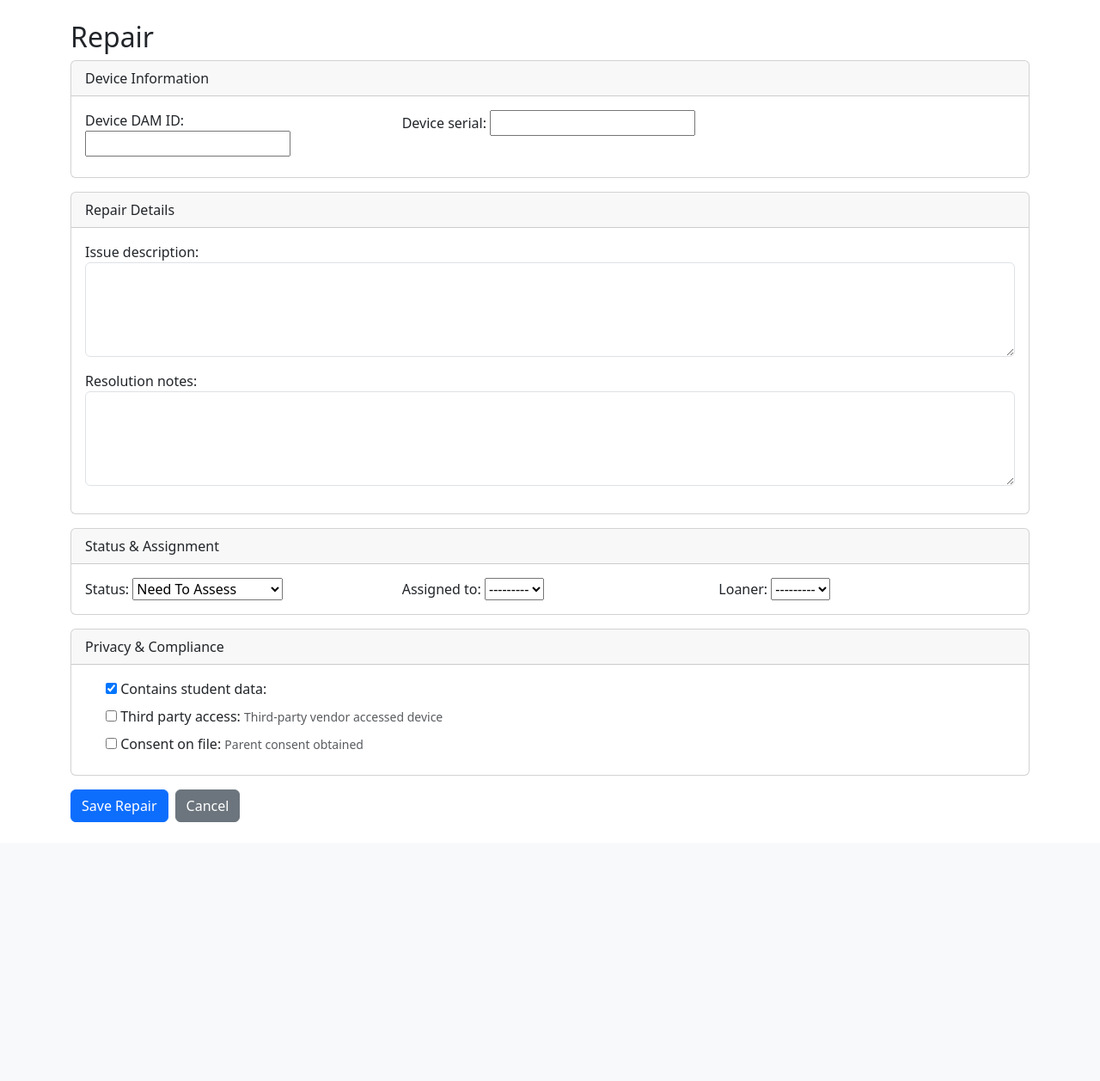
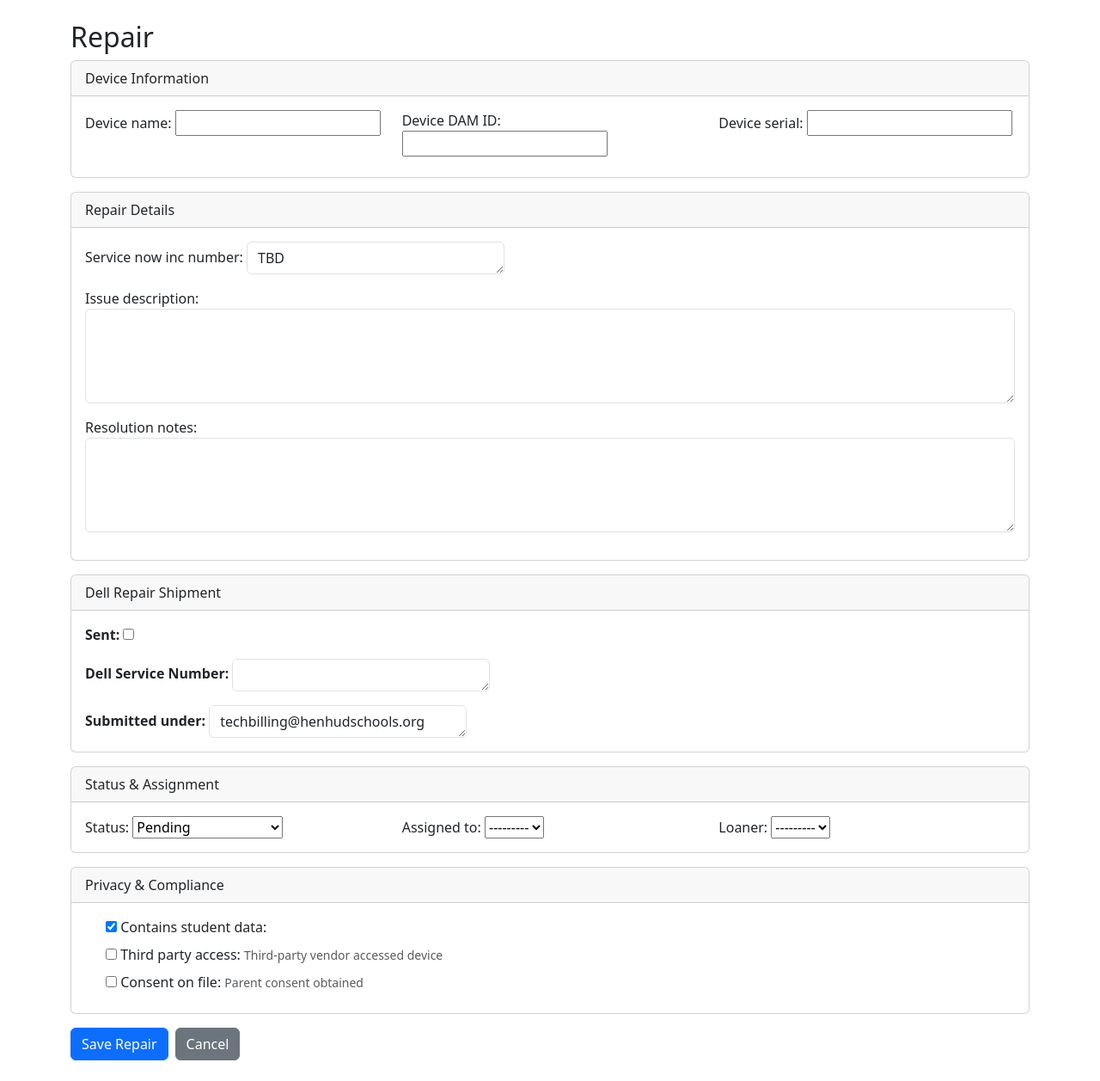
Before and after one commit to BigRigMcK/henhud-repair, a Django app: template repair_tracker/templates/repair_form.html in a window 1280 px wide. Shown: the part 110-1367 px from the top of the page at 86% size. Before the commit the page ends 1066 px from the top, so only its background shows below. Run offline with Django 4.2, Linux system fonts and the light colour scheme; the template is opened without the code that fills it: values that come from a table or form of the project are taken from there, others are empty.

Commit message:
Big Update
Changes to website and Models

```diff
--- a/repair_tracker/forms.py
+++ b/repair_tracker/forms.py
@@ -5,7 +5,7 @@ class RepairForm(forms.ModelForm):
     class Meta:
         model = Repair
         fields = [
-            'device_DAM_ID', 'device_serial',
+            'device_name','device_DAM_ID', 'device_serial',
             'student_name', 'student_id', 'student_grade','student_email','student_school',
             'issue_description', 'resolution_notes','service_now_inc_number',
             'status', 'loaner', 'assigned_to',
@@ -15,6 +15,21 @@ class RepairForm(forms.ModelForm):
             'vineetha_checked', 'vineetha_repair_comments','vineetha_closed',
         ]
         widgets = {
+            'service_now_inc_number' : forms.Textarea(attrs={
+                'class' : 'form-control',
+                'rows' : 1,
+                'style' : 'width : 300px; display: inline-block; vertical-align: middle;',
+                }),
+             'submitted_under' : forms.Textarea(attrs={
+                'class' : 'form-control',
+                'rows' : 1,
+                'style' : 'width : 300px; display: inline-block; vertical-align: middle;',
+                }),
+            'dell_service_number' : forms.Textarea(attrs={
+                'class' : 'form-control',
+                'rows' : 1,
+                'style' : 'width : 300px; display: inline-block; vertical-align: middle;',
+                }),
             'issue_description': forms.Textarea(attrs={
                 'class': 'form-control',
                 'rows': 4,  # This sets the height by number of lines
--- a/repair_tracker/models.py
+++ b/repair_tracker/models.py
@@ -4,6 +4,17 @@ from django.db import models
 from django.core.validators import MinValueValidator
 from django.contrib.auth.models import User
 from django_cryptography.fields import encrypt
+
+
+
+class DeviceModel(models.Model):
+    Model_Type = models.CharField(unique=True)
+
+    def __str__(self):
+        return f"{self.Model_Type}"
+    class Meta:
+        verbose_name = "Device Model"
+        verbose_name_plural = "Device Models"
 
 class Repair(models.Model):
     # Device information
@@ -45,6 +56,7 @@ class Repair(models.Model):
 
     # Status
     status = models.CharField(max_length=20, choices=[
+        ('pending', 'Pending'),
         ('need_to_assess', 'Need To Assess'),
         ('waiting_on_box', 'Waiting On Box'),
         ('sent_to_dell', 'Sent To Dell'),
@@ -53,6 +65,7 @@ class Repair(models.Model):
         ('fixed_by_tech', 'Fixed By Tech'),
         ('returned', 'Returned to Student'),
         ('completed', 'Completed'),
+        ('vineetha_completed', 'Vineetha Completed'),
     ], default='pending')
 
 
@@ -109,6 +122,13 @@ class Repair(models.Model):
     def get_audit_representation(self):
         """Safe representation for audit logs (no PII)"""
         return f"Repair #{self.id} - {self.device_name}"
+
+#Repair Ticket Note*
+
+# class RepairTicketNote(models.Model):
+
+#     device_name =
+#     building =
 
 
 class LongTermLoaner(models.Model):
@@ -388,3 +408,41 @@ class LoanerCheckoutHistory(models.Model):
     def get_audit_representation(self):
         """Safe representation for audit logs (no PII)"""
         return f"Checkout #{self.id} - {self.loaner.device_name}"
+
+class Classroom_Device_Purpose(models.Model):
+        name = models.CharField(max_length=100, unique=True)
+
+        def __str__(self):
+            return self.name
+        class Meta:
+            verbose_name = "Classroom Device Purpose"
+            verbose_name_plural = "Classroom Device Purposes"
+            ordering = ['name']
+
+
+
+class ClassroomDevices(models.Model):
+    classroom = models.CharField(blank=True)
+    classroom_device_model = models.ForeignKey(
+        DeviceModel,
+        on_delete=models.PROTECT,
+        related_name='devices'
+        )
+    classroom_dam_id = models.CharField(blank=True, null=True)
+    classroom_device_serial_number = models.CharField(blank=True,null=True)
+    classroom_device_checkout = models.DateTimeField(blank=True, null=True)
+    classroom_device_checkin = models.DateTimeField(blank=True, null=True)
+    classroom_device_purpose = models.ForeignKey(
+        Classroom_Device_Purpose,
+        on_delete=models.PROTECT,  # Prevents deleting a purpose that is in use
+        related_name='devices'
+        )
+    classroom_teacher = models.CharField(null=True)
+
+    def __str__(self):
+        return f" {self.classroom_device_purpose} - {self.classroom} - {self.classroom_device_serial_number}"
+
+    class Meta:
+        verbose_name = "Classroom Device"
+        verbose_name_plural = "Classroom Devices"
+        ordering = ['classroom_device_purpose']
--- a/repair_tracker/templates/home.html
+++ b/repair_tracker/templates/home.html
@@ -26,5 +26,4 @@
 
 
 
-
 {% endblock %}
--- a/repair_tracker/templates/repair_form.html
+++ b/repair_tracker/templates/repair_form.html
@@ -8,11 +8,21 @@
         {% csrf_token %}
 
         <!-- Display form-wide errors -->
-        {% if form.non_field_errors %}
-            <div class="alert alert-danger">
-                {{ form.non_field_errors }}
-            </div>
-        {% endif %}
+    {% if form.errors %}
+        <div class="alert alert-danger">
+            <strong>Please fix the following errors:</strong>
+            <ul>
+                {% for field in form %}
+                    {% for error in field.errors %}
+                        <li><strong>{{ field.label }}:</strong> {{ error }}</li>
+                    {% endfor %}
+                {% endfor %}
+                {% for error in form.non_field_errors %}
+                    <li>{{ error }}</li>
+                {% endfor %}
+            </ul>
+        </div>
+    {% endif %}
 
         <!-- Vineetha Comments -->
 {% if user.is_superuser %}
@@ -41,6 +51,18 @@
             <div class="card-header">Device Information</div>
             <div class="card-body">
                 <div class="row">
+
+                    <div class="col-md-4 mb-3">
+                        <div class="form-group">
+                            {{ form.device_name.label_tag }}
+                            {{ form.device_name }}
+                            {% if form.device_name.errors %}
+                                <div class="text-danger small">{{ form.device_name.errors }}</div>
+                            {% endif %}
+                        </div>
+                    </div>
+
+
                     <div class="col-md-4 mb-2">
                         <div class="form-group">
 
@@ -123,10 +145,14 @@
         </div>
         {% endif %}
 
-        <!-- Repair Details Section -->
+<!-- Repair Details Section -->
         <div class="card mb-3">
             <div class="card-header">Repair Details</div>
             <div class="card-body">
+                <div class="mb-3">
+                    {{ form.service_now_inc_number.label_tag}}
+                    {{ form.service_now_inc_number }}
+                        </div>
                 <div class="mb-3">
                     {{ form.issue_description.label_tag }}
                     {{ form.issue_description }}
@@ -143,6 +169,26 @@
                 </div>
             </div>
         </div>
+
+<!-- Dell Repair Information -->
+
+    <div class="card mb-3">
+        <div class="card-header"> Dell Repair Shipment </div>
+            <div class="card-body">
+                <div class="row">
+                    <div class="col-md-6">
+                    <p><strong> Sent: </strong> {{form.sent_to_dell_check}}</p>
+                    <p><strong> Dell Service Number: </strong> {{form.dell_service_number}}</p>
+                    <strong>{{form.submitted_under.label_tag}}</strong> {{form.submitted_under}}
+
+                    </div>
+
+                </div>
+            </div>
+
+        </div>
+
+
 
         <!-- Status & Assignment Section -->
         <div class="card mb-3">
```
Also changed, not shown: future_upgrades.md (added, +56 -0 lines), repair_tracker/admin.py (+35 -1 lines), repair_tracker/templates/repair_detail.html (+47 -35 lines), repair_tracker/templates/repair_list.html (+7 -5 lines), repair_tracker/views.py (+8 -7 lines), repair_tracker/migrations/0023_classroom_device_purpose_alter_repair_status_and_more.py (added), repair_tracker/migrations/0024_alter_classroomdevices_options.py (added), repair_tracker/migrations/0025_alter_classroom_device_purpose_options.py (added), repair_tracker/migrations/0026_devicemodel_and_more.py (added), repair_tracker/migrations/0027_classroomdevices_classroom_teacher.py (added), repair_tracker/migrations/0028_alter_classroomdevices_classroom_device_checkin_and_more.py (added), 1 other file.
